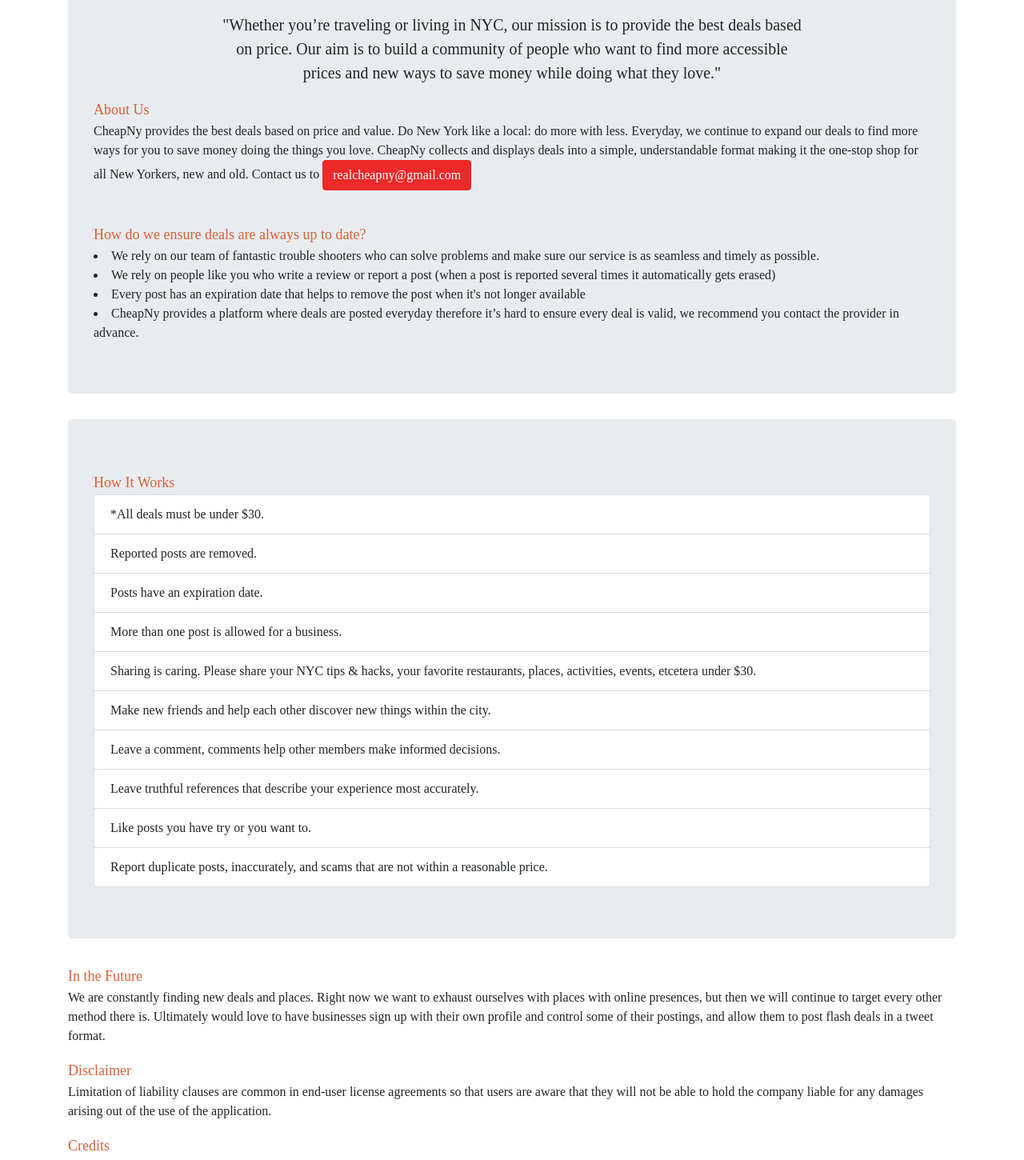
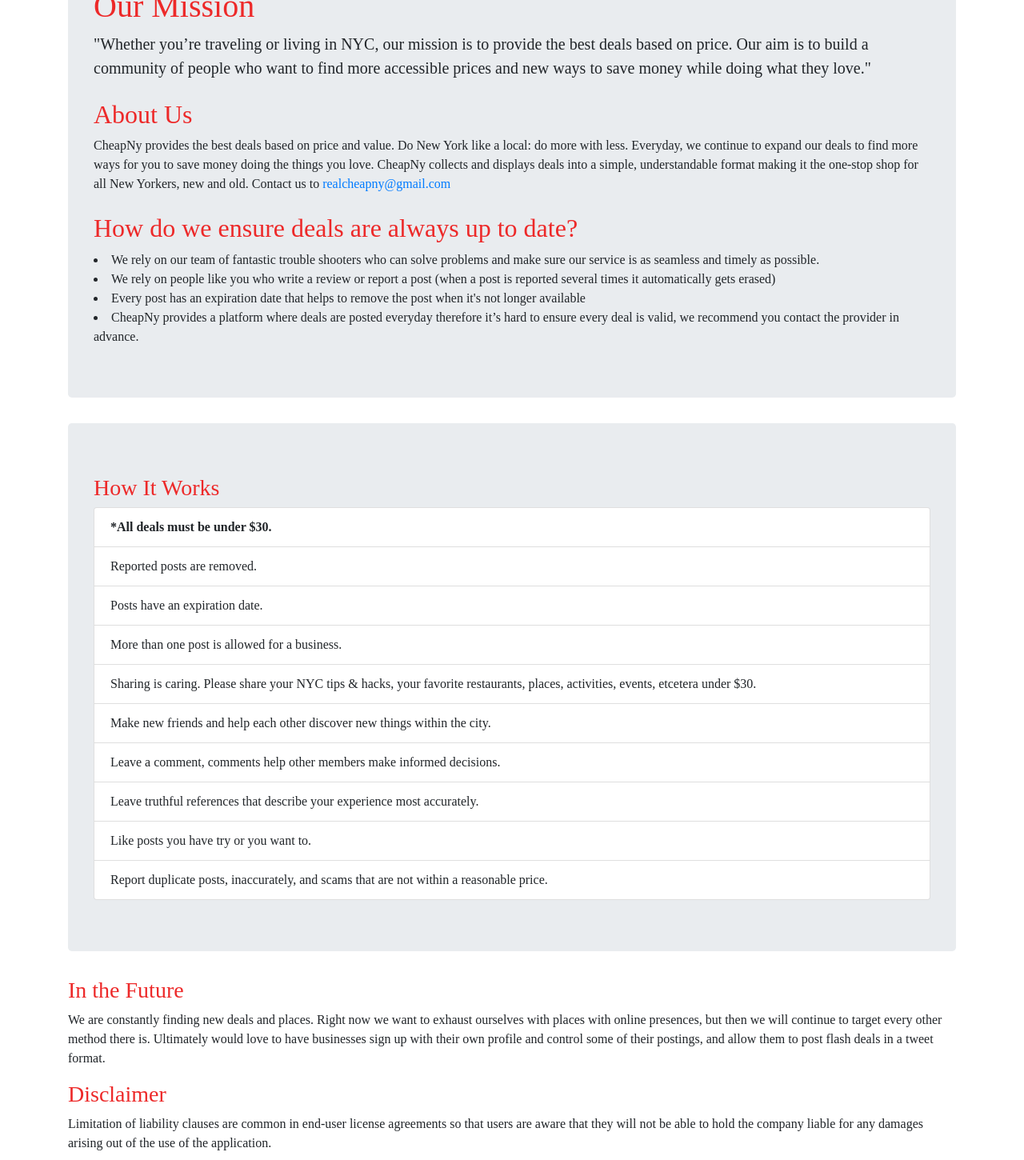
Before and after one commit to electrone901/cheap-nyc-frontend-final, a React (Create React App) app: page /howItWorks in a window 1280 px wide. Shown: the part 200-1650 px from the top of the page at 80% size. Built offline with nearby package versions, Linux system fonts and the light colour scheme; a web font is replaced by a local one.

Commit message:
change the color of the subtitle on how it works page

```diff
--- a/src/component/how_it_works&credits/how_it_works&credits.js
+++ b/src/component/how_it_works&credits/how_it_works&credits.js
@@ -2,13 +2,12 @@ import React from 'react';
 
 const howItWorks = () => {
     return(
-        <div className="container">
-            <h1 className="pt-3 pb-2 text-center">Our Mission</h1>
+        <div className="container mt-5">
             <div className="jumbotron">
-                <div className="tiptop">
+                <h1 className="color-p">Our Mission</h1>
                 <p className="lead">"Whether you’re traveling or living in NYC, our mission is to provide the best deals based on price. Our aim is to build a community of people who want to find more accessible prices and new ways to save money while doing what they love."</p>
-                </div>
-                <h3 className="how-works-title">About Us</h3>
+
+                <h2 className="color-p mt-4">About Us</h2>
                 <p>
                     CheapNy provides the best deals based on price and value. Do New York like a local: do more with less.
 
@@ -16,22 +15,20 @@ const howItWorks = () => {
                     money doing the things you love.
 
                     CheapNy collects and displays deals into a simple, understandable format
-                    making it the one-stop shop for all New Yorkers, new and old. Contact us to <a className="btn btn-primary btn-width" href="mailto:realcheapny@gmail.com?Subject=Feedback-Suggestions" target="_top">realcheapny@gmail.com</a>
+                    making it the one-stop shop for all New Yorkers, new and old. Contact us to <a href="mailto:realcheapny@gmail.com?Subject=Feedback-Suggestions" target="_top">realcheapny@gmail.com</a>
                 </p>
 
-                <br/>
-                <h3 className="how-works-title">How do we ensure deals are always up to date?</h3>
+                <h2 className="color-p mt-4">How do we ensure deals are always up to date?</h2>
                     <li>We rely on our team of fantastic trouble shooters who can solve problems and make sure our service is as seamless and timely as possible.</li>
                     <li>We rely on people like you who write a review or report a post (when a post is reported several times it automatically gets erased)</li>
                     <li>Every post has an expiration date that helps to remove the post when it's not longer available </li>
                     <li>CheapNy provides a platform where deals are posted everyday therefore it’s hard to ensure every deal is valid, we recommend you contact the provider in advance.</li>
             </div>
 
-
             <div className="jumbotron">
-            <h3 className="how-works-title">How It Works</h3>
+                <h3 className="color-p">How It Works</h3>
                 <ul className="list-group">
-                        <li className="list-group-item">*All deals must be under $30.</li>
+                    <li className="list-group-item"><strong>*All deals must be under $30.</strong></li>
                     <li className="list-group-item">Reported posts are removed.</li>
                     <li className="list-group-item">Posts have an expiration date. </li>
                     <li className="list-group-item">More than one post is allowed for a business.</li>
@@ -45,16 +42,16 @@ const howItWorks = () => {
             </div>
 
             <ul className="how-works-list-parent">
-                <li className="">
-                    <h3 className="how-works-title">In the Future</h3>
+                <li>
+                    <h3 className="color-p">In the Future</h3>
                     <p>We are constantly finding new deals and places. Right now we want to exhaust ourselves with places with online presences, but then we will continue to target every other method there is. Ultimately would love to have businesses sign up with their own profile and control some of their postings, and allow them to post flash deals in a tweet format.</p>
                 </li>
-                <li className="">
-                    <h3 className="how-works-title">Disclaimer</h3>
+                <li>
+                    <h3 className="color-p">Disclaimer</h3>
                     <p>Limitation of liability clauses are common in end-user license agreements so that users are aware that they will not be able to hold the company liable for any damages arising out of the use of the application.</p>
                 </li>
-                <li className="">
-                    <h3 className="how-works-title">Credits</h3>
+                <li>
+                    <h3 className="color-p">Credits</h3>
                     <p>“Images Google Copyright.” </p>
                 </li>
             </ul>
--- a/src/css/index.css
+++ b/src/css/index.css
@@ -76,17 +76,7 @@ body {
   width: 90%;
   height: 90vh;
 }
-.tiptop {
-  text-align: center;
-  width: 70%;
-  margin: 0 auto;
-}
-.how-works-title {
-  margin-bottom: 0;
-  color: #d86139;
-  font-size: 18px;
-  line-height: 30px;
-}
+
 .how-works-list {
   text-decoration: none;
   margin: 0 0 12px;
```
Lines whose indentation alone changed are shown as unchanged.
